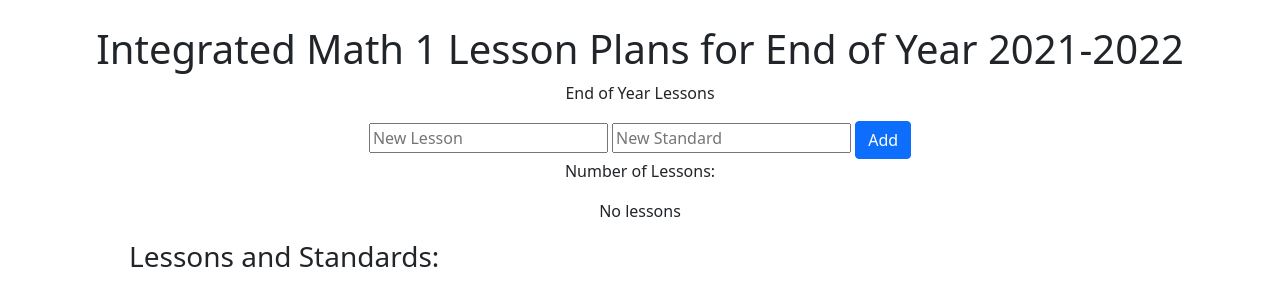
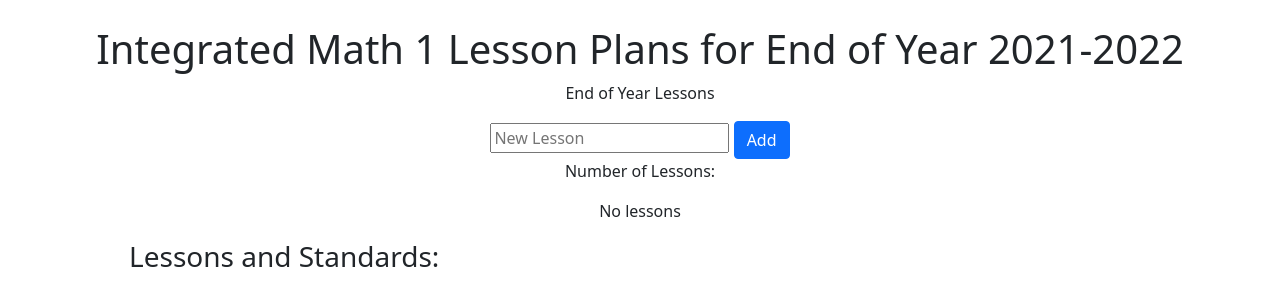
Before and after one commit to mariahchildress/week12project, a website: page index3.html in a window 1280 px wide. Drawn offline with nearby package versions, Linux system fonts and the light colour scheme.

Commit message:
Friday Morning

```diff
--- a/index3.html
+++ b/index3.html
@@ -14,9 +14,8 @@
         <p>End of Year Lessons</p>
     </div>
     <div class="form">
-        <form action="javascript.void(0);" method="POST" onsubmit="app.Add()">
+        <form action="javascript:void(0);" method="POST" onsubmit="app.Add()">
             <input type="text" id="add-lesson" placeholder="New Lesson">
-            <input type="text" id="add-standard" placeholder="New Standard">
             <input type="submit" value="Add" class="btn btn-primary">
         </form>
         <p>Number of Lessons:</p>
--- a/index3.js
+++ b/index3.js
@@ -35,7 +35,7 @@ var app = new function() {
     //update item//
     this.Edit = function(item) {
         //show edit box and change value//
-        el = document.getElementById('edit-lesson')
+        el = document.getElementById('edit-lesson');
         this.el.value = this.lessons[item];
         document.getElementById('edit-box').style.display = 'block';
         self = this;
```
